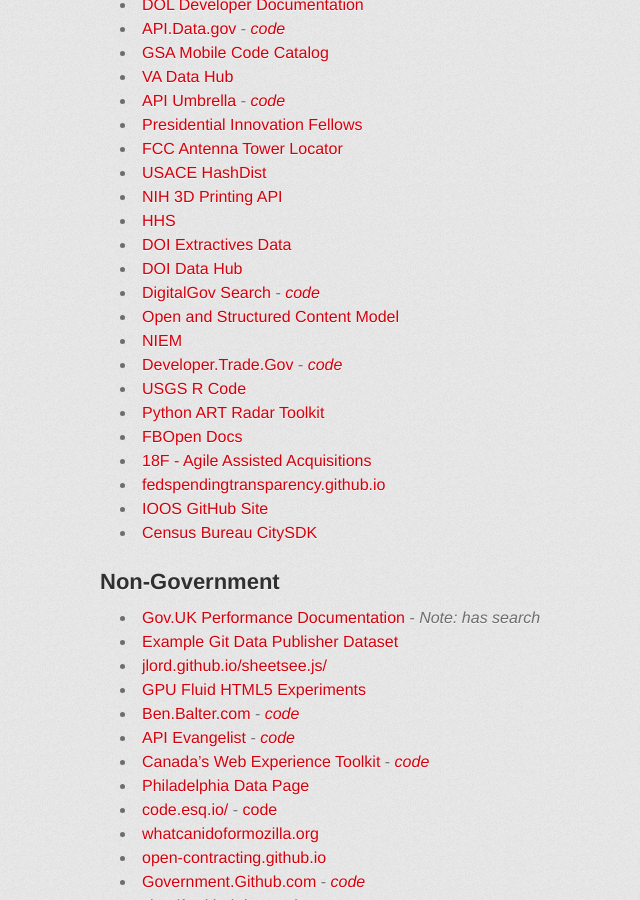
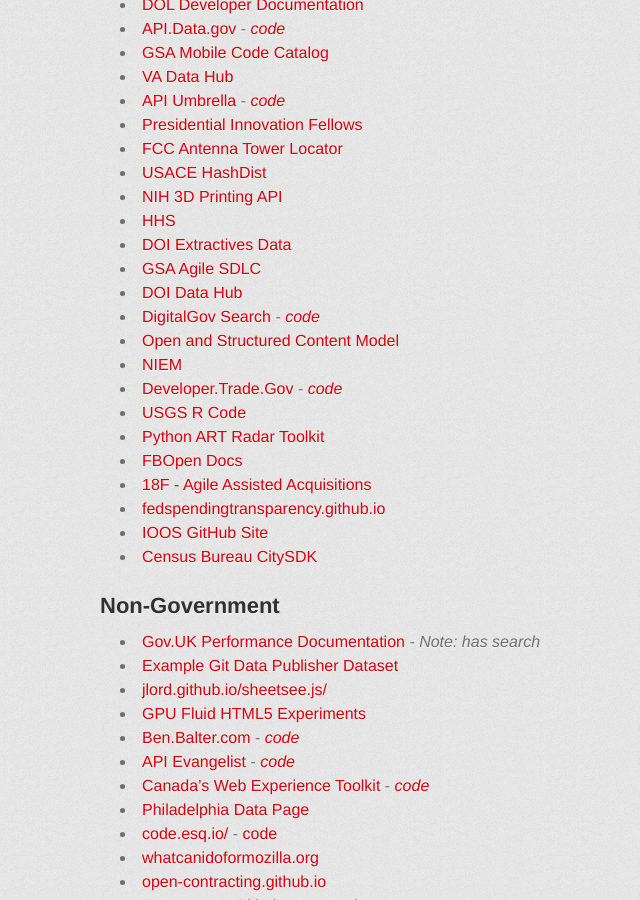
Before and after one commit to GSA/Open-Data-Collaboration-Sandbox, a Jekyll site: the page built from website_examples.md, in a window 1280 px wide and 900 px high, scrolled down 857 px. Shown: the whole window, without its empty margins (230-870 px from the left). Built offline with Jekyll 4.4.1, drawn with Linux system fonts in a browser that asks for light colours; some web fonts are replaced.

Commit message:
adding GSA sdlc

```diff
--- a/website_examples.md
+++ b/website_examples.md
@@ -38,6 +38,7 @@
 * [NIH 3D Printing API](http://niaid.github.io/3dpx_api/)
 * [HHS](http://hhs.github.io)
 * [DOI Extractives Data](http://18f.github.io/doi-extractives-data/)
+* [GSA Agile SDLC](https://gsa.github.io/tsd-agile-sdlc/)
 * [DOI Data Hub](http://usinterior.github.io/doi-data-hub/)
 * [DigitalGov Search](http://search.digitalgov.gov/) - *[code](https://github.com/GSA/search.digitalgov.gov)*
 * [Open and Structured Content Model](http://gsa.github.io/Open-And-Structured-Content-Models/)
```
